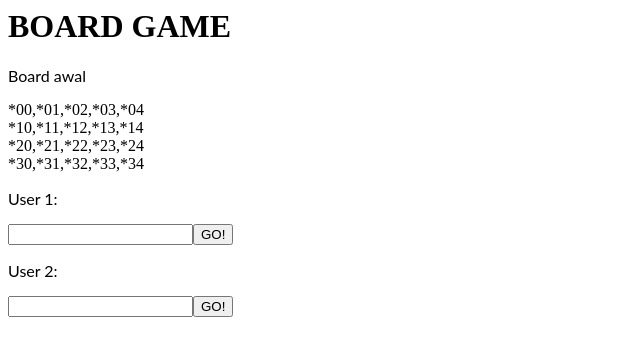
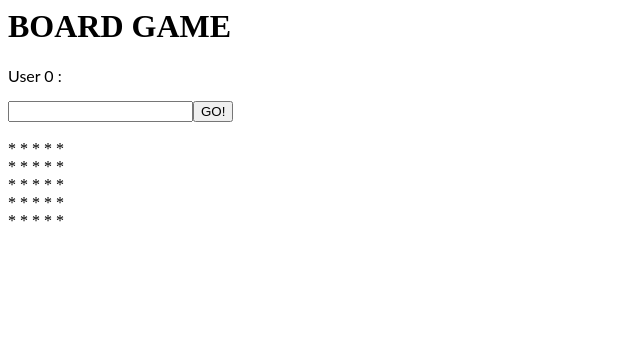
Before and after one commit to katherine-p/C14180221-Angular1, an Angular app: page / in a window 1280 px wide. Shown: the top 356 px of the page, without its empty margins (0-640 px from the left). Built offline with nearby package versions, Linux system fonts and the light colour scheme.

Commit message:
2 files modified

```diff
--- a/src/app/app.component.html
+++ b/src/app/app.component.html
@@ -1,28 +1,27 @@
 <!-- <hello name="{{ name }}"></hello> -->
-<h1>BOARD GAME</h1>
-<p>
-  Board awal
-</p>
 
-<div *ngFor="let b of board">
-{{ b }}
-</div>
+<html>
+  <h1>BOARD GAME</h1>
 
-<p>User 1: </p>
-<input type="text" [(ngModel)]="in1">
-<button (click)="show()">GO!</button>
-{{ a }}
 
-<div *ngFor="let ba of board2">
-{{ ba }}
-</div>
-<br>
 
-<p>User 2:</p>
-<input type="text" [(ngModel)]="in2">
-<button (click)="show2()">GO!</button>
-{{ a }}
+<p>User {{ player }} :</p>
 
-<div *ngFor="let ba of board3">
-{{ ba }}
-</div>
+<input type="text" [(ngModel)]="inp">
+<button (click)="submit()">GO!</button>
+
+<br><br>
+
+<label *ngFor="let b of board;">
+    <label *ngFor="let k of b; let i = index">
+      {{ k }}
+    </label>
+    <br>
+  </label>
+
+<ng-template *ngIf="winner != null; then templatetrue;"> </ng-template>
+
+<ng-template #templatetrue>
+  <h4>{{ winner }}</h4>
+</ng-template>
+</html>
--- a/src/app/app.component.ts
+++ b/src/app/app.component.ts
@@ -8,45 +8,115 @@ import { Component, VERSION } from '@angular/core';
 export class AppComponent  {
   name = 'Angular ' + VERSION.major;
 
-  board = [["*00","*01", "*02", "*03", "*04"],
-  ["*10", "*11", "*12", "*13", "*14"],
-  ["*20", "*21", "*22", "*23", "*24"],
-  ["*30", "*31", "*32", "*33", "*34"]];
+  board = [["*","*", "*", "*", "*"],
+  ["*", "*", "*", "*", "*"],
+  ["*", "*", "*", "*", "*"],
+  ["*", "*", "*", "*", "*"],
+  ["*", "*", "*", "*", "*"]];
 
-  in1 : string;
+  inp : string;
   in2 : string;
-  ar : string[];
-  a : string;
+  arr : string[];
   index1 : number;
   index2 : number;
-  temp : string[][] = this.board;
-  board2 : string[][];
-  board3 : string[][];
-  we = 3;
+  player = "0";
+  stat : boolean = false;
+  count1 = 0;
+  count0 = 0;
+  winner : string;
 
-  show(){
-    this.ar = this.in1.split(",");
-    this.index1 = +this.ar[0];
-    this.index2 = +this.ar[1];
+  submit()
+  {
+    this.arr = this.inp.split(",");
+    this.index1 = +this.arr[0] - 1;
+    this.index2 = +this.arr[1] - 1;
 
-    // this.a = this.board[this.index1][this.index2];
-    this.board2 = this.temp;
+     if(this.stat == false){
+       if(this.index1 >= 0 && this.index1 <= 4 && this.index2 >= 0 &&this.index2 <= 4){
+         if(this.board[this.index1][this.index2] == "*"){
+           this.board[this.index1][this.index2] = this.player;
 
-    this.board2[this.index1][this.index2] = "1";
+           if(this.player == "1"){
+             this.player = "0";
+           }
+           else{
+             this.player = "1";
+           }
+           this.cekwin();
+         }
+         else{
+           alert("Baris dan kolom sudah terisi");
+         }
+       }
+       else if(this.index1 < 0){
+         alert("Invalid baris kurang dari 1");
+       }
+       else if(this.index2 < 0){
+         alert("Invalid kolom kurang dari 1")
+       }
+       else if(this.index1 > 5){
+         alert("Invalid baris lebih dari 5");
+       }
+       else if(this.index2 > 5){
+         alert("Invalid kolom lebih dari 5")
+       }
+       else{
+         alert("Input tidak sesuai")
+       }
 
-  }
+     }
+   }
 
-  show2(){
-    this.ar = this.in2.split(",");
-    this.index1 = +this.ar[0];
-    this.index2 = +this.ar[1];
+   cekwin(){
+    //  cek vertical
+     for(var b = 0; b < 5; b++){
+       this.count0 = 0;
+       this.count1 = 0;
+       for(var k = 0; k < 5; k++){
+         if(this.board[k][b] == "0"){
+           this.count0++;
+         }
+         else if(this.board[k][b] == "1"){
+           this.count1++;
+         }
+       }
+       if(this.count0 > 4){
+         this.winner = "The winner is Player 0";
+         this.player = "-";
+         this.stat = true;
+       }
+       else if(this.count1 > 4){
+         this.winner = "The winner is Player 1"
+         this.player = "-";
+         this.stat = true;
+       }
+     }
 
-    // this.a = this.board[this.index1][this.index2];
+     //cek horizontal
+     for(var b = 0; b < 5; b++){
+       this.count0 = 0;
+       this.count1 = 0;
+       for(var k = 0; k < 6; k++){
+         if(this.board[b][k] == "0"){
+           this.count0++;
+         }
+         else if(this.board[b][k] == "1"){
+           this.count1++;
+         }
+       }
 
-    this.board2[this.index1][this.index2] = "0";
+       if(this.count0 > 4){
+         this.winner = "The winner is Player 0";
+         this.stat = true;
+       }
+       else if(this.count1 > 4){
+         this.winner = "The winner is Player 1";
+         this.stat = true;
+       }
 
-    this.temp = this.board2;
-    this.board3 = this.temp;
-  }
+     }
+   }
+
+
 
 }
```
